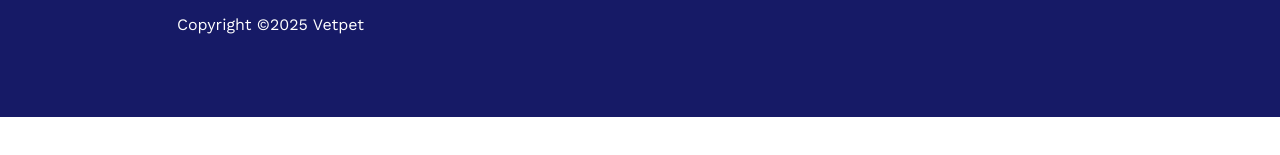
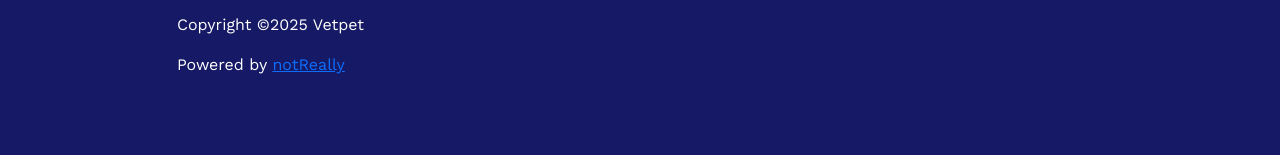
Before and after one commit to bugercektenharika/vp2, a plain HTML site: page index.html in a window 1280 px wide. Shown: the part 2977-3132 px from the top of the page. Before the commit the page ends 3094 px from the top, so only its background shows below. Drawn offline with nearby package versions, Linux system fonts and the light colour scheme.

Commit message:
Update index.html

```diff
--- a/index.html
+++ b/index.html
@@ -198,6 +198,7 @@
             </div>
             <div class="col-md-10 py-3">
                <p>Copyright &copy2025 Vetpet</p>
+               <p>Powered by <a href="https://notreally.xyz">notReally</a></p>
             </div>
          </div>
       </div>
```
